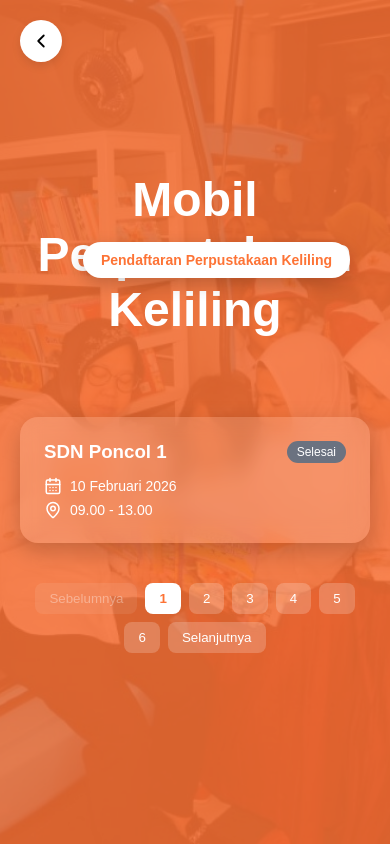
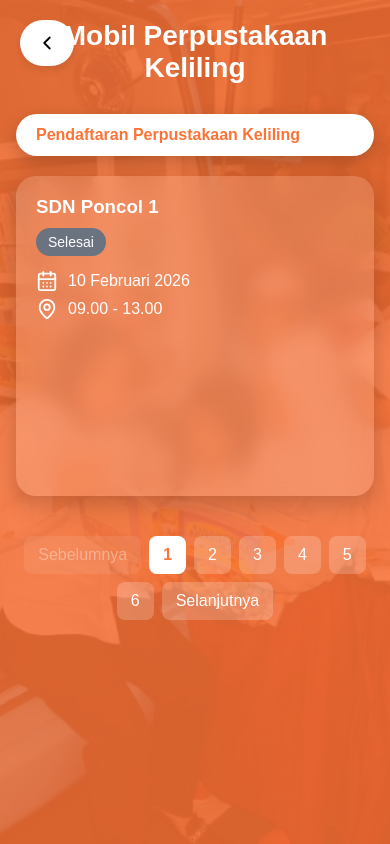
Before and after one commit to Nuril-Amada/Website-Dispusip, a plain HTML site: page pusling.html in a window 390 px wide. Shown: the top 844 px of the page. Drawn offline with Linux system fonts and the light colour scheme.

Commit message:
Revisi Pusling

```diff
--- a/css/css_pusling.css
+++ b/css/css_pusling.css
@@ -167,6 +167,104 @@
 .pusling-btn:hover{
   background:#FD7335;
   color:white;
+}
+
+/* ================= MOBILE UI FIX (ONLY STYLE) ================= */
+@media (max-width: 768px) {
+
+  /* SECTION */
+  .section {
+    align-items: flex-start;
+    padding: 20px 0;
+  }
+
+  .container {
+    padding: 20px 16px;
+  }
+
+  /* TITLE */
+  .title {
+    font-size: 28px;
+    margin-bottom: 30px;
+  }
+
+  /* GRID (tetap 1 kolom dari JS) */
+  .card-grid {
+    grid-template-columns: 1fr;
+    gap: 20px;
+  }
+
+  /* ================= CARD ================= */
+  .card {
+    width: 100%;
+    border-radius: 20px;
+    padding: 20px;
+
+    /* biar keliatan tinggi tapi gak lebay */
+    min-height: 320px;
+  }
+
+  /* HEADER */
+  .card-header {
+    flex-direction: column;
+    align-items: flex-start;
+    gap: 10px;
+  }
+
+  /* BADGE */
+  .badge {
+    font-size: 14px;
+    padding: 6px 12px;
+  }
+
+  /* INFO */
+  .info-row {
+    font-size: 16px;
+    gap: 10px;
+  }
+
+  /* ICON */
+  .icon {
+    width: 22px;
+    height: 22px;
+  }
+
+  /* DESKRIPSI */
+  .card p {
+    font-size: 16px;
+    line-height: 1.6;
+    margin-top: 10px;
+  }
+
+  /* BACK BUTTON */
+  .back-button {
+    width: auto;
+    height: auto;
+    padding: 12px 16px;
+    border-radius: 50px;
+  }
+
+  .back-button img {
+    width: 22px;
+    height: 22px;
+  }
+
+  /* BUTTON PUSLING */
+  .pusling-btn {
+    position: static;
+    display: block;
+    margin: 0 auto 20px;
+
+    font-size: 16px;
+    padding: 12px 20px;
+  }
+
+  /* PAGINATION */
+  .pagination button {
+    font-size: 16px;
+    padding: 10px 14px;
+  }
+
 }
 
 /* ================ FOOTER ================= */
```
